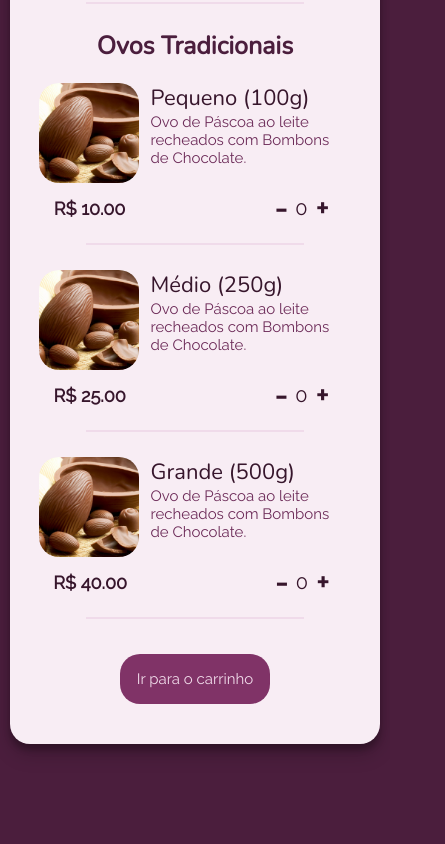
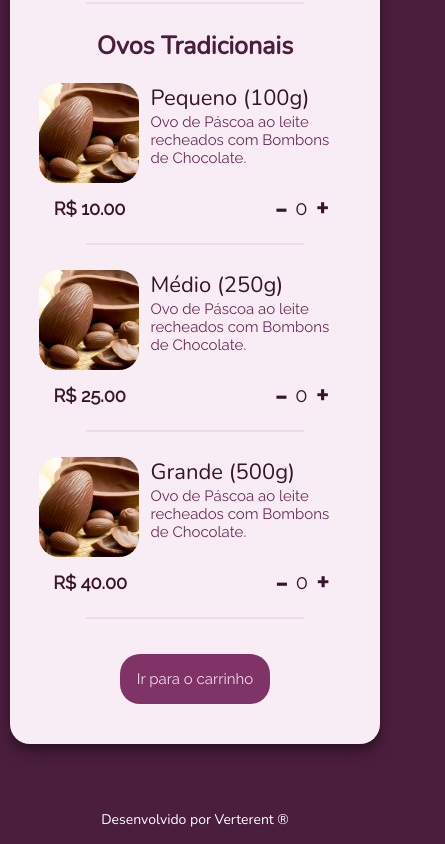
Before and after one commit to ciscosweater/cardapiodelicie, a React (Create React App) app: page / in a window 390 px wide. Shown: the part 3283-4127 px from the top of the page, 445 px wide, since content can reach past the window. Before the commit the page ends 4077 px from the top, so only its background shows below. Built offline with nearby package versions, Linux system fonts and the light colour scheme.

Commit message:
Responsividade melhorada

```diff
--- /dev/null
+++ b/src/components/footer/index.jsx
@@ -0,0 +1,11 @@
+import { FooterDiv, FooterText } from "./styles";
+
+function Footer() {
+    return (
+        <FooterDiv>
+            <FooterText>Desenvolvido por Verterent ®</FooterText>
+        </FooterDiv>
+    );
+};
+
+export default Footer;
--- /dev/null
+++ b/src/components/footer/styles.jsx
@@ -0,0 +1,16 @@
+import styled from 'styled-components';
+
+export const FooterDiv = styled.div`
+    width: 500px;
+    height: 50px;
+    display: flex;
+    flex-direction: row-reverse;
+    align-items: center;
+    justify-content: center;
+`;
+
+export const FooterText = styled.p`
+    font-size: 14px;
+    font-family: 'Nunito', sans-serif;
+    color: #ffffff;
+`;
--- a/src/components/menu/index.js
+++ b/src/components/menu/index.js
@@ -1,6 +1,6 @@
 import { useNavigate } from "react-router-dom";
 import MenuItem from "../menu-item";
-import { CartButton, FirstMessage, MenuDiv, SectionTitle } from "./styles";
+import { CartButton, MenuDiv, SectionTitle } from "./styles";
 import ChocolateComMorango from "../../assets/fotos-ovos/chocolate-com-morango.png"
 import NinhoComNutella from "../../assets/fotos-ovos/ninho-com-nutella.png"
 import OreoComNutella from "../../assets/fotos-ovos/oreo-com-nutella.png"
--- a/src/components/menu/styles.js
+++ b/src/components/menu/styles.js
@@ -2,7 +2,7 @@ import styled from "styled-components";
 
 export const MenuDiv = styled.div`
     width: 95%;
-    max-width: 450px;
+    max-width: 700px;
     min-height: 100px;
     background-color: #f8edf4;
     margin: 20px 0px 50px 0px;
--- a/src/pages/home/index.js
+++ b/src/pages/home/index.js
@@ -3,6 +3,7 @@ import Header from "../../components/header";
 import Menu from "../../components/menu";
 import BagPic from "../../assets/bag.png";
 import { HomeContainer, PageTitle } from "./styles";
+import Footer from "../../components/footer";
 
 function Home() {
     const navigate = useNavigate();
@@ -12,6 +13,7 @@ function Home() {
             <Header onclick={() => navigate('/cart')} icon={BagPic} />
             <PageTitle>Cardápio</PageTitle>
             <Menu />
+            <Footer />
         </HomeContainer>
     );
 };
```
Also changed, not shown: src/assets/verterent.png (added).
